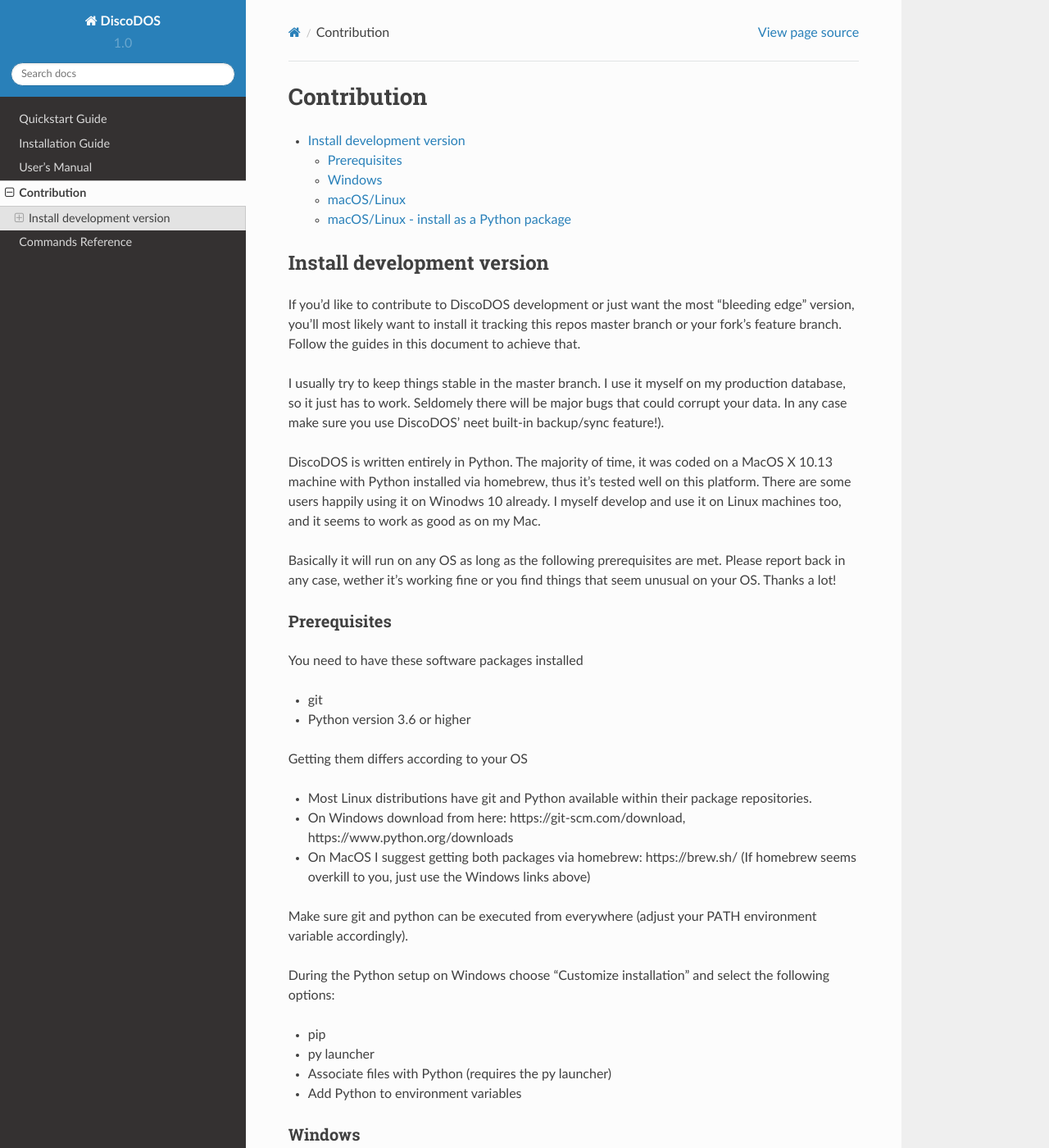
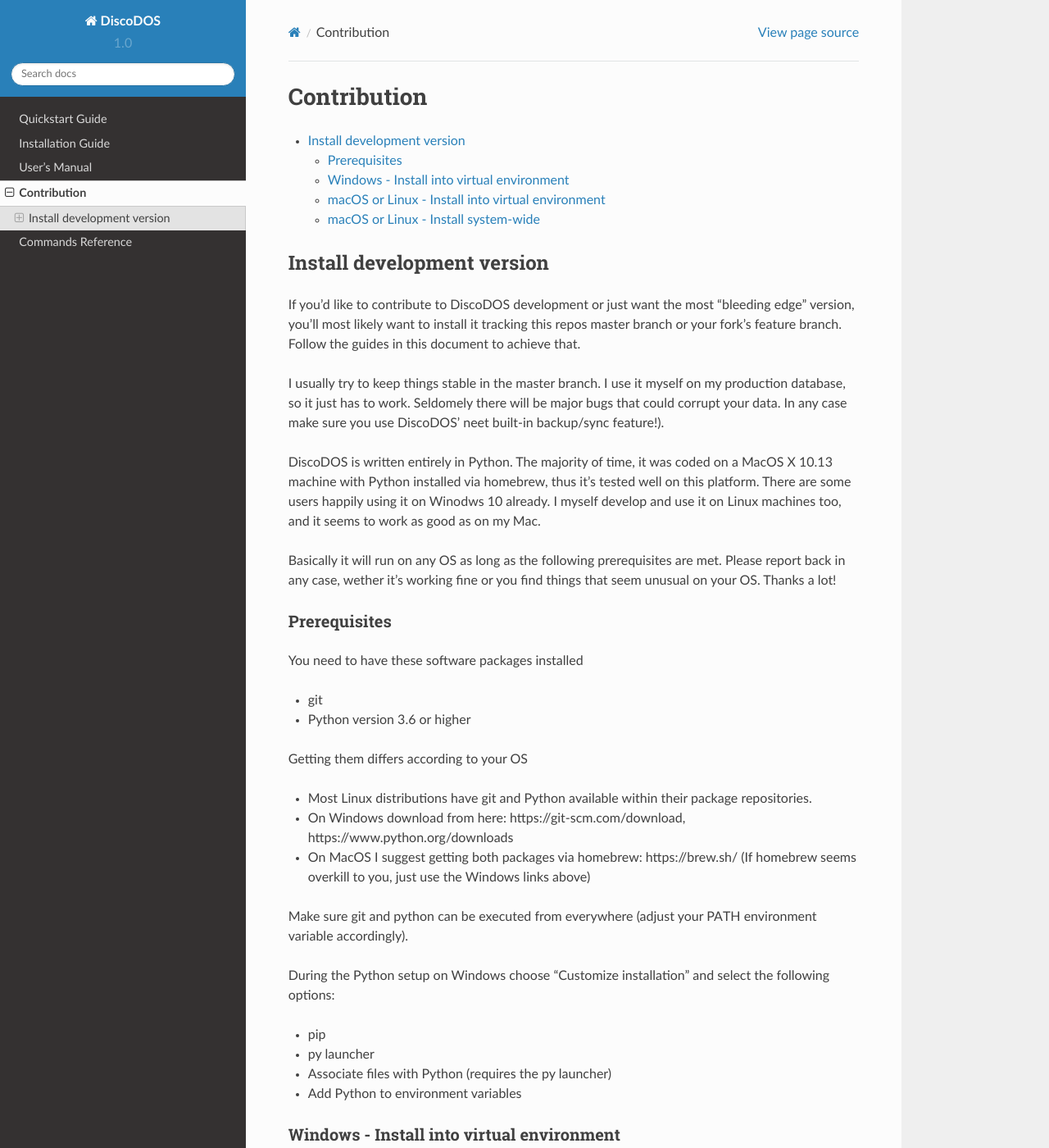
Before and after one commit to JOJ0/discodos, a Sphinx documentation site: the page built from sphinx/source/CONTRIBUTION.md, in a window 1280 px wide and 1400 px high. Shown: the whole window at 82% size. Built offline with Sphinx 7.4.7 and the Read the Docs theme 2.0.0, drawn with Linux system fonts in a browser that asks for light colours; pages that are not in the unit, such as notebooks, are missing from menus; some of the changed text lies outside the part shown.

Commit message:
sphinx: contribution: fix headlines
issue: anchor links with triple hyphens ("---" is generated because " - " is
part of the headline don't work, at least in Safari -> open issue with
extensions dev

```diff
--- a/sphinx/source/CONTRIBUTION.md
+++ b/sphinx/source/CONTRIBUTION.md
@@ -3,9 +3,9 @@
 
 - [Install development version](#install-development-version)
   - [Prerequisites](#prerequisites)
-  - [Windows](#windows)
-  - [macOS/Linux](#macoslinux)
-  - [macOS/Linux - install as a Python package](#macoslinux---install-as-a-python-package)
+  - [Windows - Install into virtual environment](#windows---install-into-virtual-environment)
+  - [macOS or Linux - Install into virtual environment](#macos-or-linux---install-into-virtual-environment)
+  - [macOS or Linux - Install system-wide](#macos-or-linux---install-system-wide)
 
 
 ## Install development version
@@ -42,7 +42,7 @@
 - Add Python to environment variables
 
 
-### Windows
+### Windows - Install into virtual environment
 
 _[Skip this chapter](#macoslinux) if you are on macOS or Linux!_
 
@@ -84,7 +84,7 @@
 `"%HOMEPATH%/python-envs/discodos/Scripts/activate.bat"`
 
 
-### macOS/Linux
+### macOS or Linux - Install into virtual environment
 
 Jump to your homedirectory, clone the repo and change into the cloned repo directory.
 
@@ -129,7 +129,7 @@
 `source ~/.venvs/discodos/bin/activate`
 
 
-### macOS/Linux - install as a Python package
+### macOS or Linux - Install system-wide
 
 This chapter describes how to install the DiscoDOS package into your global Python environment which is better suitable for just _using_ it, rather than _contributing/developing_.
 
```
